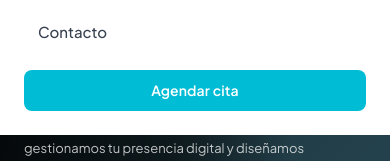
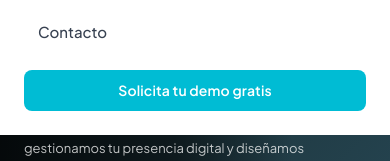
Before and after one commit to juanmjd914/web-techne-creativ, a React (Vite) app: page / in a window 390 px wide. Both pictures are taken after a click on the button "Menu". Shown: the part 260-421 px from the top of the page. Built offline with nearby package versions, Linux system fonts and the light colour scheme; no server answers.

Commit message:
Cambia el CTA del menú móvil a "Solicita tu demo gratis"
El botón del menú hamburguesa ahora enlaza a la sección "Demo Gratis"
del Home (#demo-gratis) en vez de a /agendar-cita, con scroll suave
tanto si el usuario ya está en el Home como si viene de otra página.

```diff
--- a/src/components/Navbar.tsx
+++ b/src/components/Navbar.tsx
@@ -119,8 +119,19 @@ export function Navbar() {
               </li>
             ))}
             <li style={{ marginTop: 12 }}>
-              <Link to="/agendar-cita" className="btn-teal mobile-cta" style={{ width: '100%', justifyContent: 'center', fontSize: 14 }}>
-                Agendar cita
+              <Link
+                to="/#demo-gratis"
+                className="btn-teal mobile-cta"
+                style={{ width: '100%', justifyContent: 'center', fontSize: 14 }}
+                onClick={e => {
+                  if (pathname === '/') {
+                    e.preventDefault()
+                    setOpen(false)
+                    document.getElementById('demo-gratis')?.scrollIntoView({ behavior: 'smooth' })
+                  }
+                }}
+              >
+                Solicita tu demo gratis
               </Link>
             </li>
           </ul>
--- a/src/pages/Home.tsx
+++ b/src/pages/Home.tsx
@@ -227,7 +227,7 @@ function DemoGratisSection() {
   }
 
   return (
-    <section style={{ padding: '80px 24px', background: 'var(--tc-primary-light)' }}>
+    <section id="demo-gratis" style={{ padding: '80px 24px', background: 'var(--tc-primary-light)' }}>
       <div className="responsive-grid" style={{ maxWidth: 1100, margin: '0 auto', display: 'grid', gridTemplateColumns: 'repeat(auto-fit, minmax(360px, 1fr))', gap: 48, alignItems: 'center' }}>
         <div>
           <p className="section-eyebrow">Demo gratis</p>
@@ -508,6 +508,15 @@ function FAQ() {
 }
 
 export function Home() {
+  useEffect(() => {
+    if (window.location.hash === '#demo-gratis') {
+      const t = setTimeout(() => {
+        document.getElementById('demo-gratis')?.scrollIntoView({ behavior: 'smooth' })
+      }, 50)
+      return () => clearTimeout(t)
+    }
+  }, [])
+
   return (
     <main>
       <SEOHead
```
